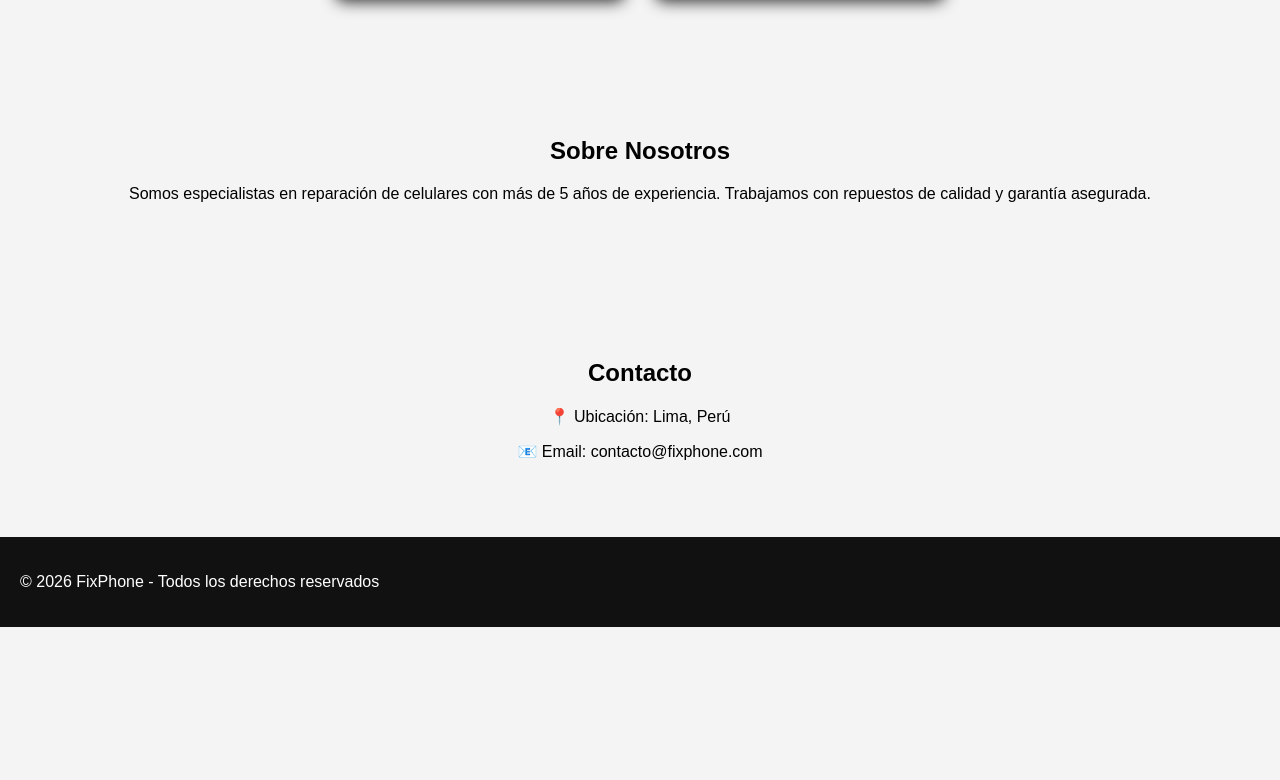
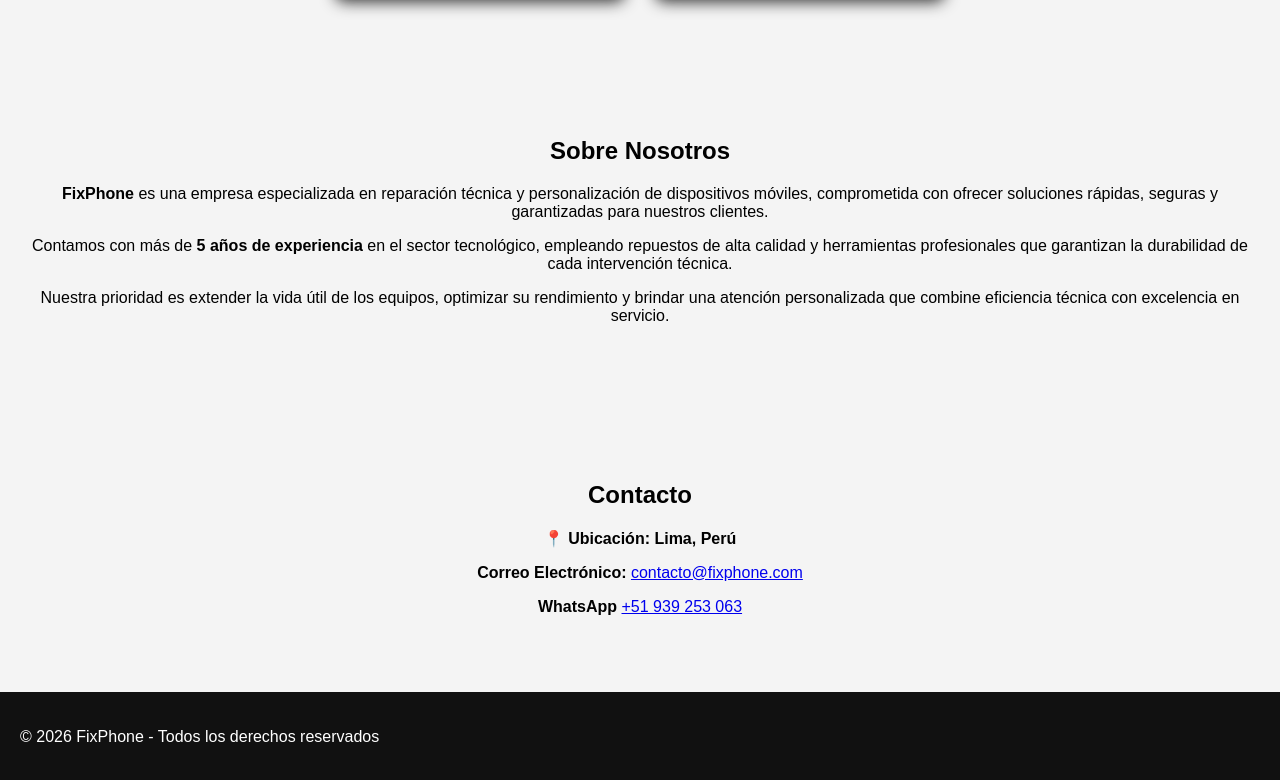
Before and after one commit to YeniDev/LandingPage_Proyecto, a plain HTML site: page index.html in a window 1280 px wide. Shown: the part 755-1535 px from the top of the page. Before the commit the page ends 1382 px from the top, so only its background shows below. Drawn offline with nearby package versions, Linux system fonts and the light colour scheme.

Commit message:
Agrega numero de whatsapp en seccion de contacto

```diff
--- a/index.html
+++ b/index.html
@@ -48,15 +48,37 @@
     <!-- SOBRE NOSOTROS -->
     <section id="about">
         <h2>Sobre Nosotros</h2>
-        <p>Somos especialistas en reparación de celulares con más de 5 años de experiencia. Trabajamos con repuestos de calidad y garantía asegurada.</p>
+        <p> <strong>FixPhone</strong> es una empresa especializada en
+                reparación técnica y personalización de dispositivos móviles,
+                comprometida con ofrecer soluciones rápidas, seguras y
+                garantizadas para nuestros clientes.
+            </p>
+       <p>
+         Contamos con más de <strong>5 años de experiencia</strong>
+                en el sector tecnológico, empleando repuestos de alta calidad
+                y herramientas profesionales que garantizan la durabilidad
+                de cada intervención técnica.
+       </p>
+
+       <p>
+         Nuestra prioridad es extender la vida útil de los equipos,
+                optimizar su rendimiento y brindar una atención personalizada
+                que combine eficiencia técnica con excelencia en servicio.
+       </p>
     </section>
 
     <!-- CONTACTO -->
     <section id="contact">
         <h2>Contacto</h2>
-        <p>📍 Ubicación: Lima, Perú</p>
-        <p>📧 Email: contacto@fixphone.com</p>
+        <p>📍 <strong>Ubicación: Lima, Perú</strong> </p>
+        <p>  <strong>Correo Electrónico: </strong> <a href="mailto:contacto@fixphone.com">
+            contacto@fixphone.com  </a> </p>
+        <p><strong>WhatsApp</strong> <a href="https://wa.me/51939253063" target="_blank">
+            +51 939 253 063   </a> </p>
+
     </section>
+
+     <!-- CHATBOT -->
         <script src="https://www.gstatic.com/dialogflow-console/fast/messenger/bootstrap.js?v=1"></script>
      <df-messenger
      intent="WELCOME"
```
